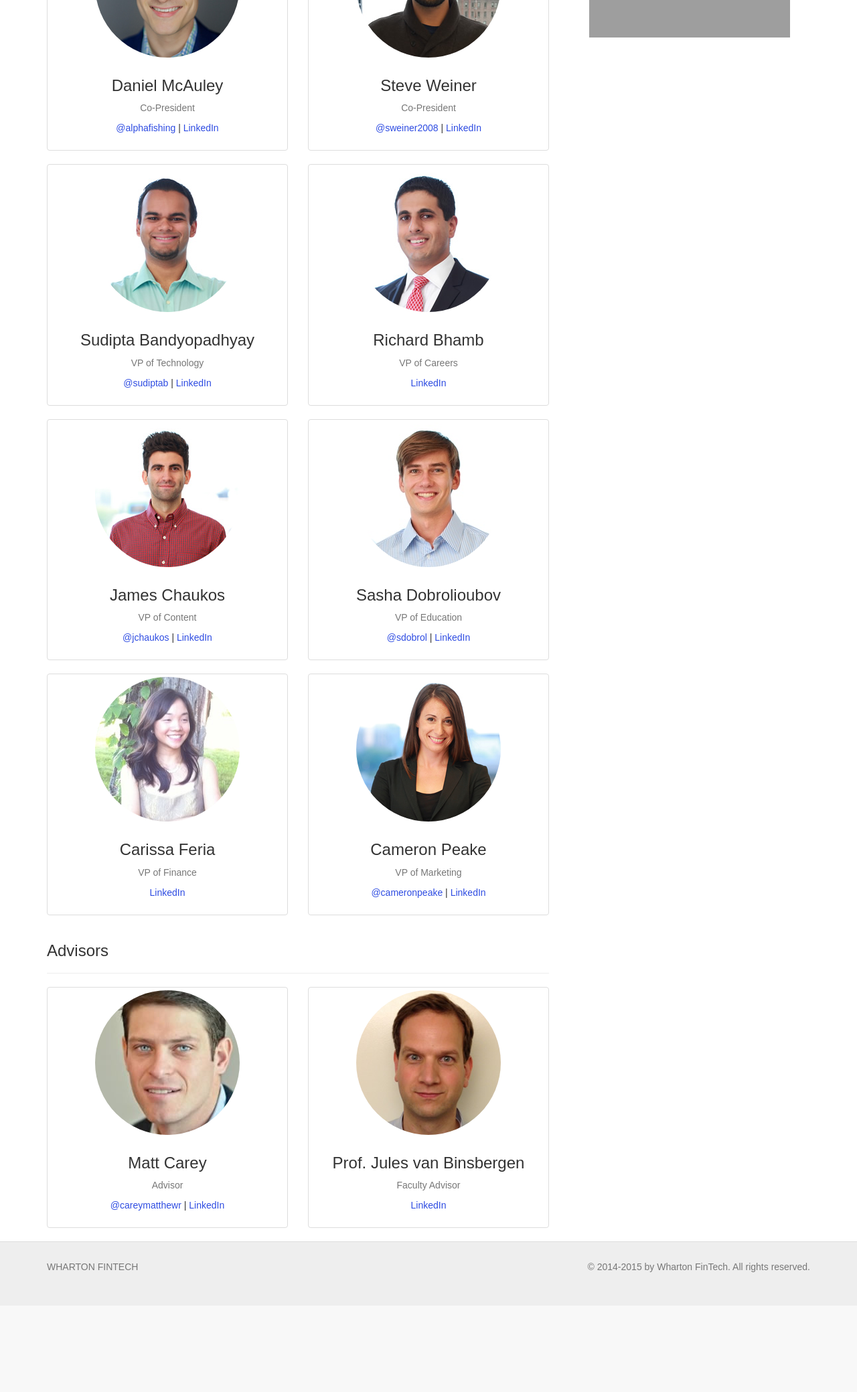
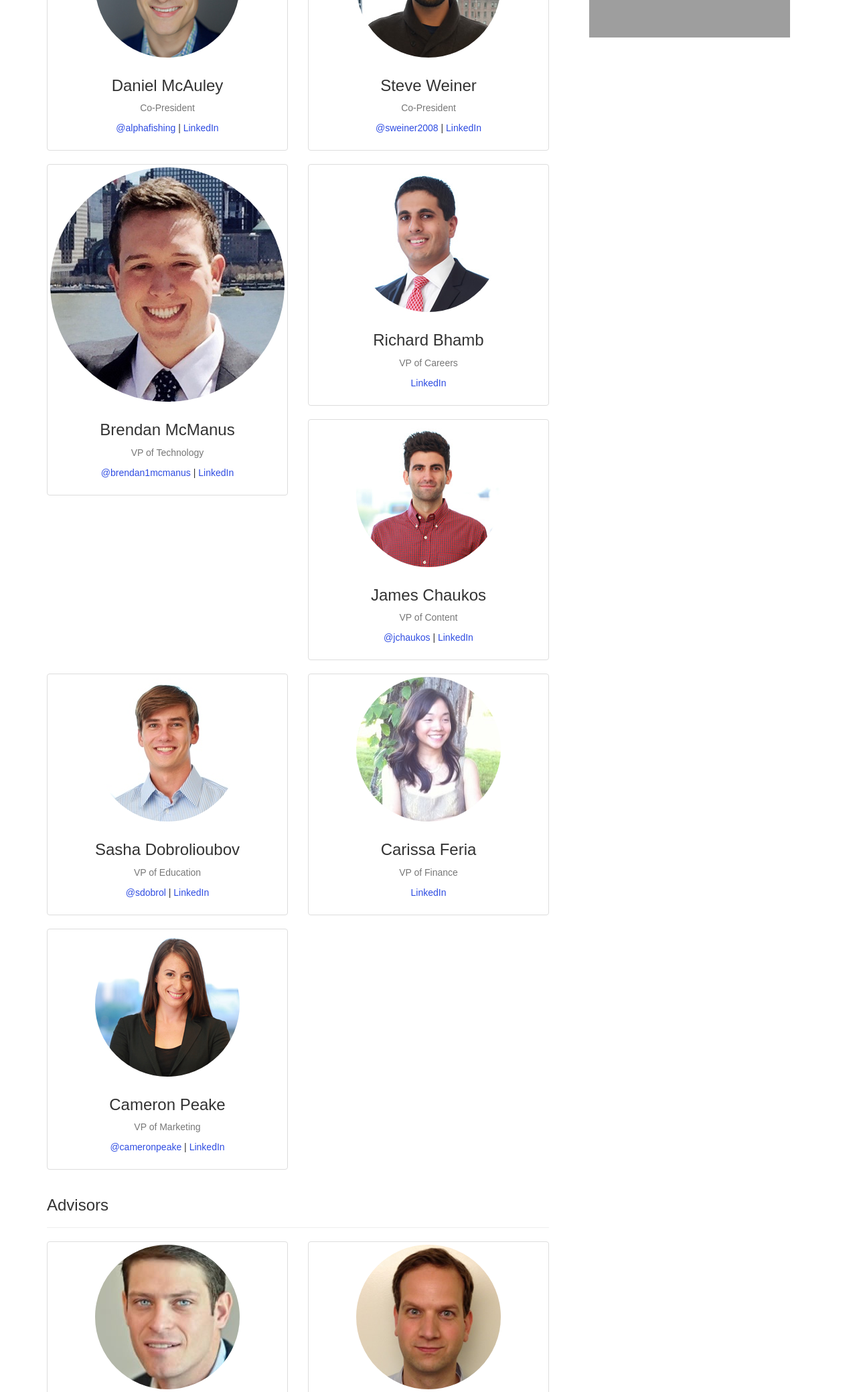
Before and after one commit to brendan1mcmanus/whartonfintech-v3, a Django app: page /about/board/ in a window 1280 px wide. Shown: the part 838-2917 px from the top of the page at 67% size. Before the commit the page ends 2738 px from the top, so only its background shows below. Run offline with Django 3.2, Linux system fonts and the light colour scheme; parts of the project's set-up code (start-up, migrations or seed data) failed here and were passed over; some libraries are stand-ins or nearby versions; grey boxes are pictures that could not be loaded.

Commit message:
Updated board page

```diff
--- a/whartonfintech/templates/pages/board.html
+++ b/whartonfintech/templates/pages/board.html
@@ -57,11 +57,11 @@
           </div>
           <div class="col-sm-6">
             <div class="thumbnail">
-              <img src="{% static "images/board/sudipta-bandyopadhyay.jpg" %}" class="img-circle" />
+              <img src="{% static "images/board/brendan-mcmanus.jpg" %}" class="img-circle" />
               <div class="caption">
-                <h3 class="text-center">Sudipta Bandyopadhyay</h3>
+                <h3 class="text-center">Brendan McManus</h3>
                 <p class="text-muted text-center">VP of Technology</p>
-                <p class="text-center"><a href="https://twitter.com/sudiptab" target="_blank">@sudiptab</a> | <a href="http://www.linkedin.com/in/sbandyopadhyay/" target="_blank">LinkedIn</a></p>
+                <p class="text-center"><a href="https://twitter.com/brendan1mcmanus" target="_blank">@brendan1mcmanus</a> | <a href="http://www.linkedin.com/in/brendan1mcmanus/" target="_blank">LinkedIn</a></p>
               </div>
             </div>
           </div>
```
Also changed, not shown: whartonfintech/static/images/board/brendan-mcmanus.jpg (added).
